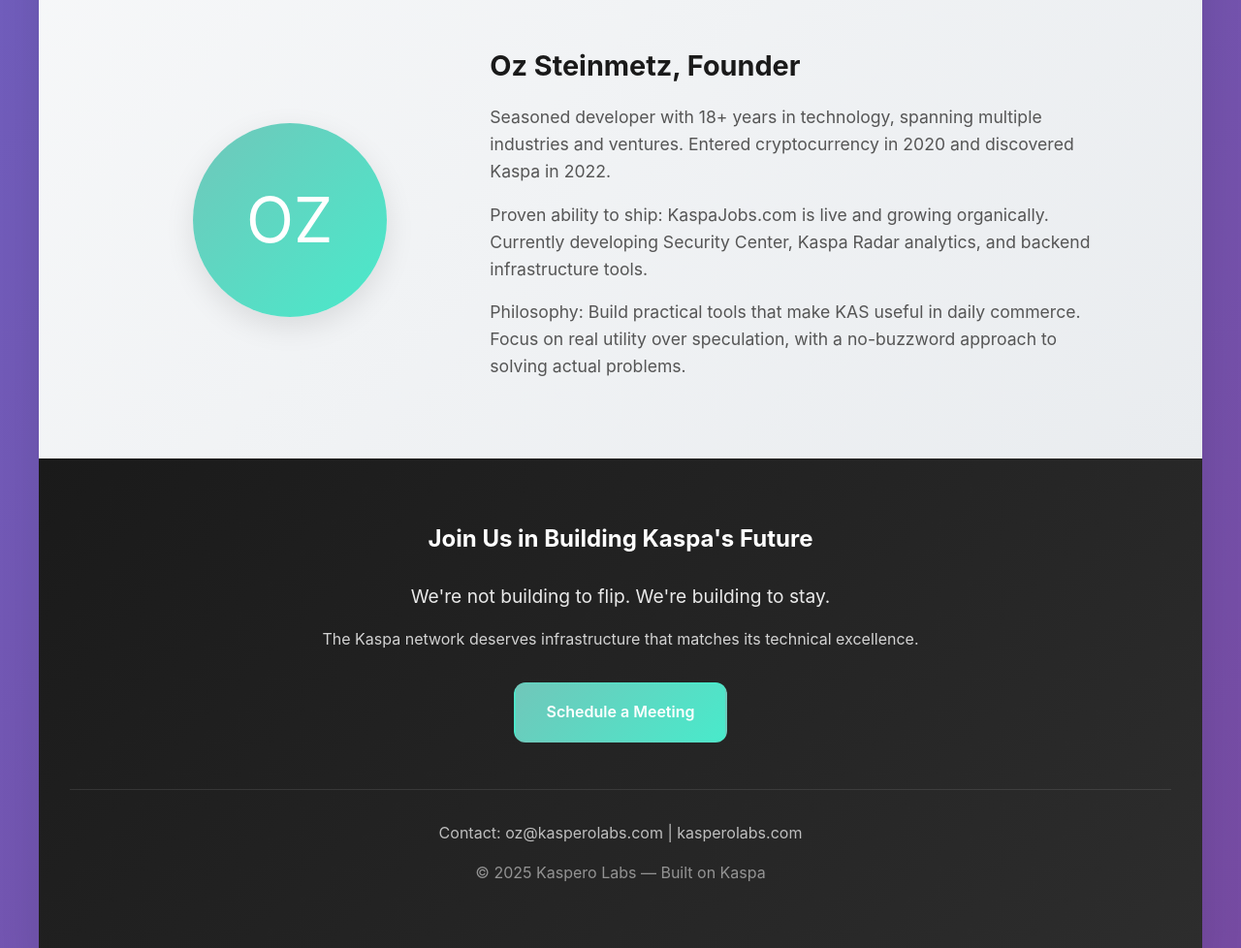
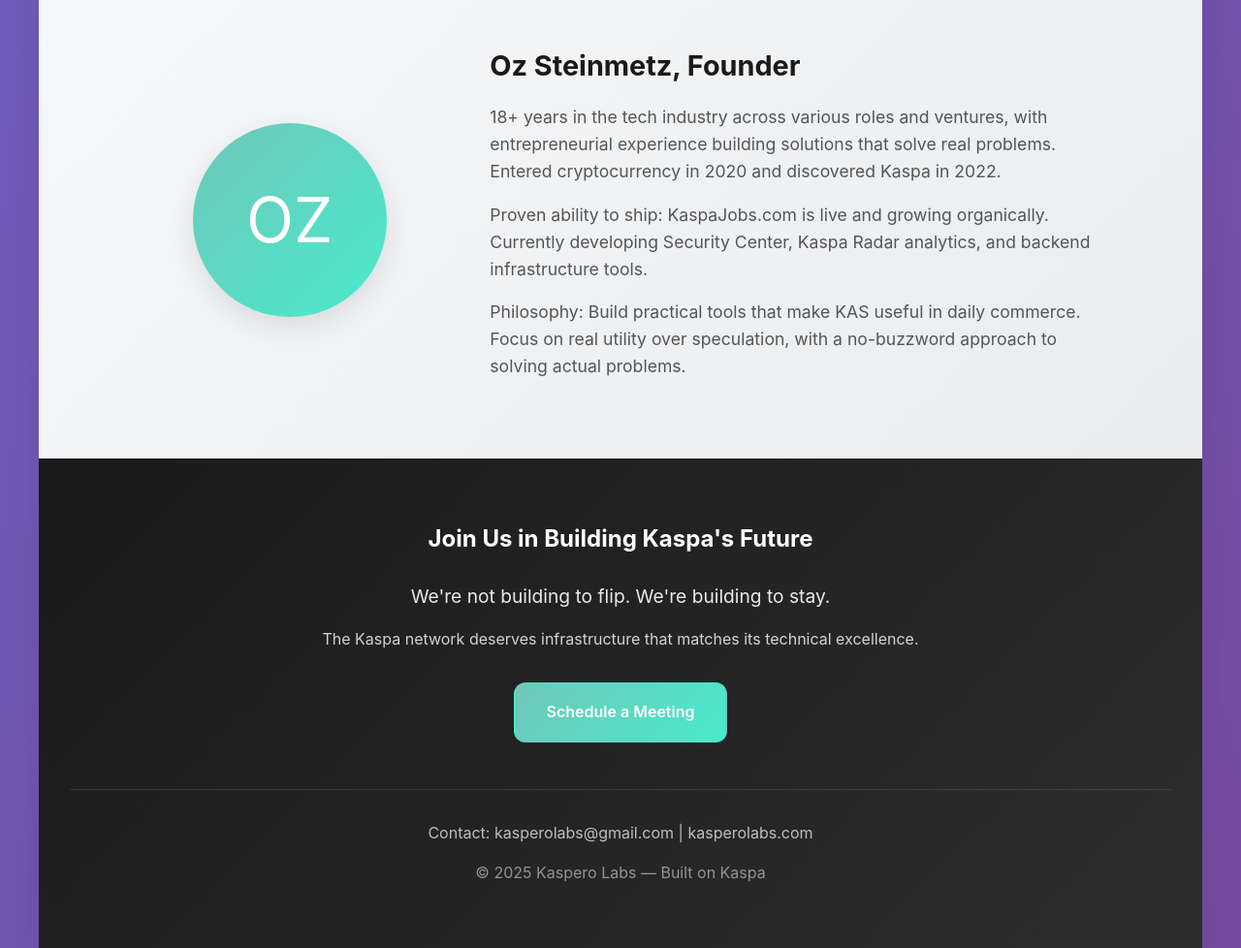
Before and after one commit to kaspachad/kaspero-website, a plain HTML site: page kaspero-investors.html in a window 1280 px wide. Shown: the part 4113-5091 px from the top of the page at 97% size. Drawn offline with Linux system fonts and the light colour scheme.

Commit message:
added investor page changes #3

```diff
--- a/kaspero-investors.html
+++ b/kaspero-investors.html
@@ -590,7 +590,7 @@
         <div class="founder-image">OZ</div>
         <div class="founder-bio">
           <h3>Oz Steinmetz, Founder</h3>
-          <p>Seasoned developer with 18+ years in technology, spanning multiple industries and ventures. Entered cryptocurrency in 2020 and discovered Kaspa in 2022.</p>
+	  <p>18+ years in the tech industry across various roles and ventures, with entrepreneurial experience building solutions that solve real problems. Entered cryptocurrency in 2020 and discovered Kaspa in 2022.</p>
           <p>Proven ability to ship: KaspaJobs.com is live and growing organically. Currently developing Security Center, Kaspa Radar analytics, and backend infrastructure tools.</p>
           <p>Philosophy: Build practical tools that make KAS useful in daily commerce. Focus on real utility over speculation, with a no-buzzword approach to solving actual problems.</p>
         </div>
@@ -605,12 +605,10 @@
 
       <div class="cta-buttons">
         <a href="mailto:kasperolabs@gmail.com" class="btn btn-primary">Schedule a Meeting</a>
-        <!--a href="#" class="btn btn-secondary">View Pitch Deck</a>
-        <a href="#" class="btn btn-secondary">Financial Model</a-->
       </div>
 
       <div style="margin-top: 3rem; padding-top: 2rem; border-top: 1px solid rgba(255,255,255,0.1);">
-        <p style="opacity: 0.7;">Contact: oz@kasperolabs.com | kasperolabs.com</p>
+        <p style="opacity: 0.7;">Contact: kasperolabs@gmail.com | kasperolabs.com</p>
         <p style="opacity: 0.5; margin-top: 1rem;">&copy; 2025 Kaspero Labs — Built on Kaspa</p>
       </div>
     </section>
```
